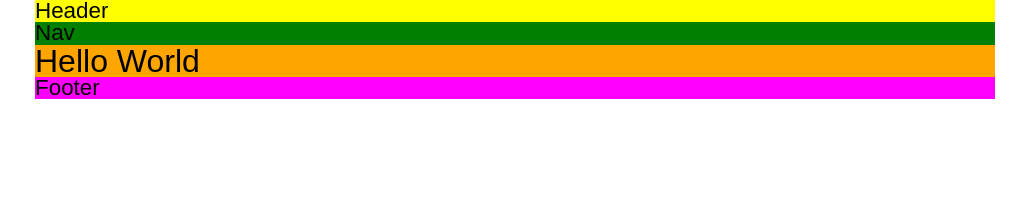
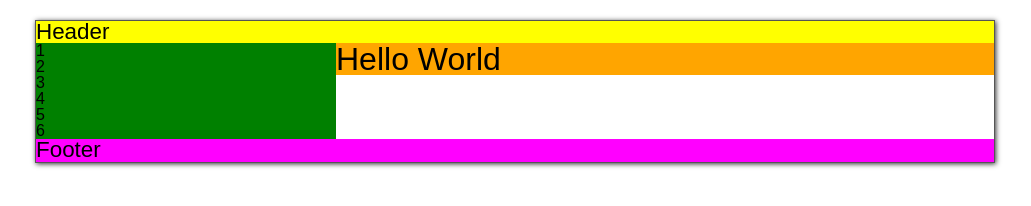
Before and after one commit to klonkiponk/MassivBauKeuser, a plain HTML site: page index.html in a window 1280 px wide. Shown: the whole page, without its empty margins (125-1156 px from the left). Drawn offline with Linux system fonts and the light colour scheme.

Commit message:
Created Basic CSS for 2 Column Layout

```diff
--- a/css/style.css
+++ b/css/style.css
@@ -54,26 +54,39 @@ a img {
 article, aside, details, figcaption, figure, footer, header, hgroup, menu, nav, section, summary {
   display: block; }
 
-/* line 1, ../sass/layout/_layout.scss */
+/* line 7, ../sass/layout/_layout.scss */
 div.wrapper {
   width: 960px;
-  margin: 0px auto; }
-
-/* line 6, ../sass/layout/_layout.scss */
-header {
-  background: yellow; }
-
-/* line 9, ../sass/layout/_layout.scss */
-nav {
-  background: green; }
-
-/* line 12, ../sass/layout/_layout.scss */
-article {
-  background: orange; }
+  margin: 20px auto;
+  box-sizing: border-box;
+  border: 1px solid #555555;
+  -webkit-box-shadow: 1px 1px 5px #333333;
+  -moz-box-shadow: 1px 1px 5px #333333;
+  box-shadow: 1px 1px 5px #333333; }
 
 /* line 15, ../sass/layout/_layout.scss */
+header {
+  background: yellow;
+  box-sizing: border-box; }
+
+/* line 19, ../sass/layout/_layout.scss */
+nav {
+  background: green;
+  width: 300px;
+  box-sizing: border-box;
+  float: left; }
+
+/* line 25, ../sass/layout/_layout.scss */
+article {
+  background: orange;
+  width: 658px;
+  box-sizing: border-box;
+  float: right; }
+
+/* line 31, ../sass/layout/_layout.scss */
 footer {
-  background: fuchsia; }
+  background: fuchsia;
+  box-sizing: border-box; }
 
 /* line 1, ../sass/fonts/_fonts.scss */
 body {
@@ -102,3 +115,7 @@ h5 {
 /* line 16, ../sass/content/_content.scss */
 h6 {
   font-size: 1.0em; }
+
+/* line 16, ../sass/style.scss */
+.clear {
+  clear: both; }
--- a/index.html
+++ b/index.html
@@ -16,11 +16,19 @@
 		<h4>Header</h4>
 	</header>
 	<nav>
-		<h4>Nav</h4>
+		<ul>
+			<li>1</li>
+			<li>2</li>
+			<li>3</li>
+			<li>4</li>
+			<li>5</li>
+			<li>6</li>
+		</ul>
 	</nav>
 	<article>
 		<h1>Hello World</h1>
 	</article>
+	<div class="clear"></div>
 	<footer>
 		<h4>Footer</h4>
 	</footer>
```
